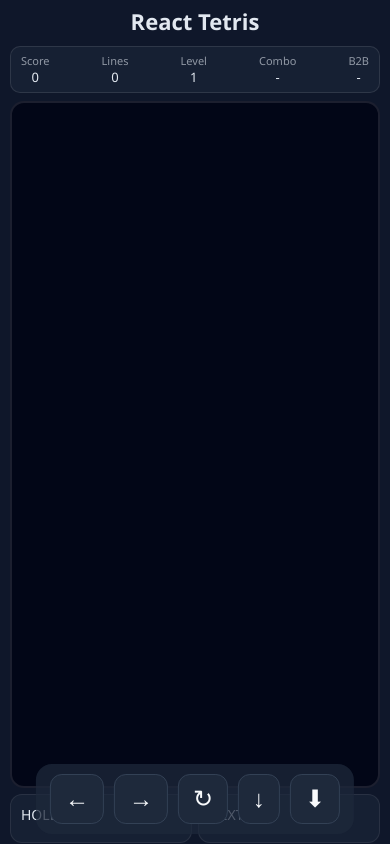
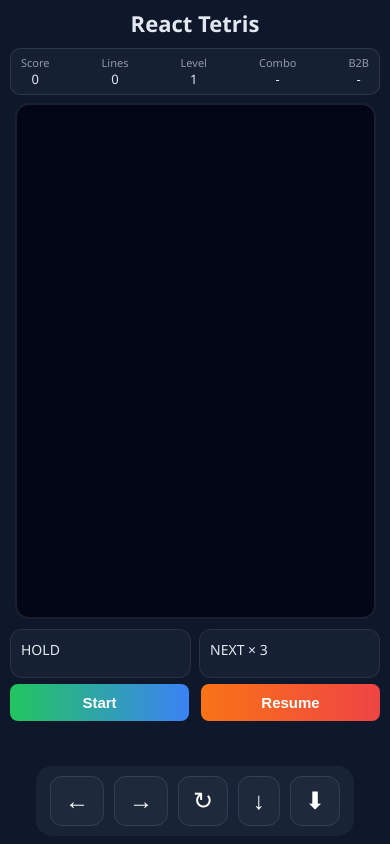
Before and after one commit to Takeru0412-debug/react-tetris-board, a React (Vite) app: page / in a window 390 px wide. Built offline with nearby package versions, Linux system fonts and the light colour scheme.

Commit message:
UI Change

```diff
--- a/src/App.css
+++ b/src/App.css
@@ -77,11 +77,9 @@ html, body {
   border: 2px solid rgba(255,255,255,0.1);
 }
 
-.cell {
-  width: 100%;
-  height: 100%;
-}
-
+/* =====================================================
+   SIDE PANEL
+===================================================== */
 .side-stack {
   width: 240px;
   display: flex;
@@ -112,10 +110,10 @@ html, body {
 .bottom-buttons button {
   padding: 12px 24px;
   font-size: 16px;
-  color: #fff;
+  color: white;
+  font-weight: bold;
+  border-radius: 10px;
   border: none;
-  border-radius: 10px;
-  font-weight: 600;
 }
 
 .bottom-buttons button:first-child {
@@ -130,7 +128,7 @@ html, body {
 }
 
 /* =====================================================
-   📱 MOBILE MODE（比率固定）
+   📱 MOBILE MODE（board 少し小さめ + 完全見えるUI）
 ===================================================== */
 @media (max-width: 430px) {
 
@@ -140,7 +138,7 @@ html, body {
 
   .title {
     font-size: 22px;
-    margin-top: 6px;
+    margin-top: 8px;
   }
 
   .top-status {
@@ -150,15 +148,15 @@ html, body {
   .middle-panel {
     flex-direction: column;
     align-items: center;
-    gap: 6px;
+    gap: 10px;
   }
 
-  /* 🔥 board の正方形比率を維持する */
+  /* 🟦 board を少し小さめに（比率維持） */
   .board {
-    width: 92vw;
-    height: calc(92vw * 2); /* ← 必ず縦2倍 */
-    max-height: 80vh;       /* ← 画面に収まる安全値 */
-    padding: 4px;
+    width: 90vw;
+    height: calc(90vw * 1.65);  /* ← ここが神調整ポイント：比率維持しつつ短く */
+    max-height: 60vh;          /* ← 画面に収める */
+    padding: 3px;
     gap: 2px;
   }
 
@@ -167,7 +165,7 @@ html, body {
     width: 100%;
     flex-direction: row;
     justify-content: space-between;
-    gap: 6px;
+    gap: 8px;
   }
 
   .hold-card,
@@ -176,31 +174,29 @@ html, body {
     padding: 10px;
   }
 
-  /* 🔥 Start/Resume を HOLD/NEXT の直下へ */
+  /* 🟩 Start / Pause ボタンは中央に完全表示 */
   .bottom-buttons {
-    order: 2;
     width: 100%;
+    margin: 6px 0;
     display: flex !important;
-    justify-content: center;
-    gap: 10px;
-    margin-top: 4px;
-    margin-bottom: 4px;
-    z-index: 50;
+    gap: 12px;
+    z-index: 20;
   }
 
   .bottom-buttons button {
+    flex: 1;
     padding: 10px 12px;
     font-size: 15px;
-    flex: 1;
+    border-radius: 8px;
   }
 
-  /* 🔥 操作ボタン（ ← → ↻ ↓ ⬇ ）最上層 */
+  /* 🟥 操作ボタン（常に最上位） */
   .mobile-controls {
     display: flex;
     justify-content: center;
     gap: 10px;
     position: fixed;
-    bottom: calc(env(safe-area-inset-bottom) + 10px);
+    bottom: calc(env(safe-area-inset-bottom) + 8px);
     left: 50%;
     transform: translateX(-50%);
     background: rgba(30,41,59,0.75);
@@ -215,14 +211,15 @@ html, body {
     background: #1e293b;
     border: 1px solid #334155;
     border-radius: 12px;
-    color: #f8fafc;
+    color: #fff;
   }
 }
 
 /* =====================================================
-   横向きは PC UI へ
+   横画面は PC に戻す
 ===================================================== */
 @media (max-height: 500px) and (orientation: landscape) {
+
   .middle-panel {
     flex-direction: row;
     gap: 20px;
```
